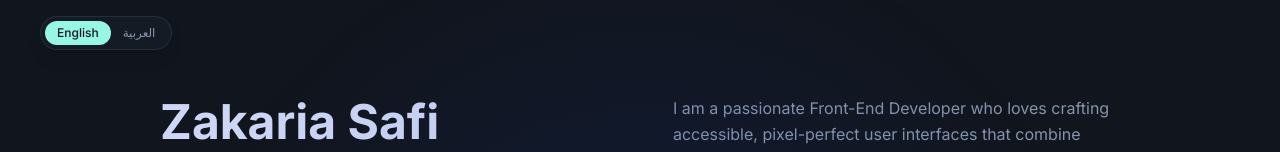
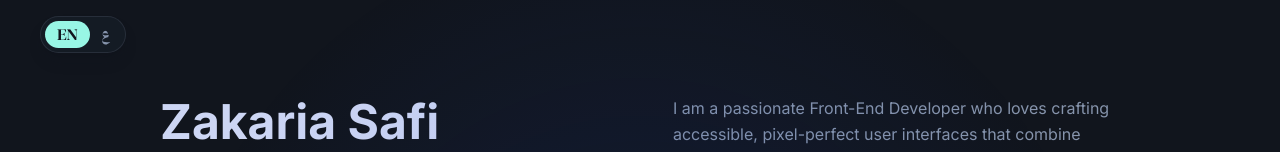
Before and after one commit to zakad00e2/portfilio, a React (Vite) app: page /en/about in a window 1280 px wide. Shown: the top 152 px of the page. Built offline with nearby package versions, Linux system fonts and the light colour scheme.

Commit message:
feat: enhance language switcher styling and positioning, update project image rendering

```diff
--- a/src/components/portfolio/LanguageSwitcher.tsx
+++ b/src/components/portfolio/LanguageSwitcher.tsx
@@ -12,7 +12,7 @@ export const LanguageSwitcher = () => {
 
   return (
     <div
-      className="inline-flex rounded-full border border-slate-light/10 bg-navy-light/80 p-1 text-xs font-medium shadow-lg shadow-background/20 backdrop-blur"
+      className="language-switcher-type inline-flex rounded-full border border-slate-light/10 bg-navy-light/80 p-1 shadow-lg shadow-background/20 backdrop-blur"
       role="group"
       dir="ltr"
       aria-label={t("common.languageSwitcher")}
--- a/src/components/portfolio/Projects.tsx
+++ b/src/components/portfolio/Projects.tsx
@@ -37,6 +37,13 @@ export const Projects = () => {
               <div className="group relative grid gap-4 pb-1 transition-all sm:grid-cols-8 sm:gap-8 md:gap-4 lg:hover:!opacity-100 lg:group-hover/list:opacity-50">
                 <div className="absolute -inset-x-4 -inset-y-4 z-0 hidden rounded-lg transition motion-reduce:transition-none lg:-inset-x-6 lg:block lg:group-hover:bg-slate-light/[0.03] lg:group-hover:shadow-[inset_0_1px_0_0_rgba(148,163,184,0.1)] lg:group-hover:drop-shadow-lg" />
 
+                <img
+                  src={project.image}
+                  alt={project.title}
+                  loading="lazy"
+                  className="rounded border-2 border-slate/10 transition group-hover:border-slate/30 sm:order-1 sm:col-span-2 sm:translate-y-1"
+                />
+
                 <div className="z-10 sm:order-2 sm:col-span-6">
                   <h3>
                     {project.url ? (
@@ -74,12 +81,6 @@ export const Projects = () => {
                   </ul>
                 </div>
 
-                <img
-                  src={project.image}
-                  alt={project.title}
-                  loading="lazy"
-                  className="rounded border-2 border-slate/10 transition group-hover:border-slate/30 sm:order-1 sm:col-span-2 sm:translate-y-1"
-                />
               </div>
             </li>
           ))}
--- a/src/i18n/locales.ts
+++ b/src/i18n/locales.ts
@@ -3,15 +3,15 @@ export const languageStorageKey = "zakaria-portfolio-language";
 export const languages = {
   en: {
     code: "en",
-    label: "English",
-    nativeName: "English",
+    label: "EN",
+    nativeName: "EN",
     dir: "ltr",
     locale: "en_US",
   },
   ar: {
     code: "ar",
     label: "Arabic",
-    nativeName: "العربية",
+    nativeName: "ع",
     dir: "rtl",
     locale: "ar_AR",
   },
--- a/src/i18n/resources.ts
+++ b/src/i18n/resources.ts
@@ -211,7 +211,7 @@ export const resources = {
         paragraphs: [
           "أنا مطور واجهات أمامية شغوف ببناء واجهات مستخدم سهلة الوصول ودقيقة في تفاصيلها، تجمع بين التصميم المدروس والهندسة المتينة. أعمل في المساحة التي يلتقي فيها التصميم بالتطوير، حيث تتحول الأفكار الإبداعية إلى تجارب واضحة، أنيقة، وسريعة الاستخدام.",
           "أعمل حالياً كمطور واجهات أمامية مستقل، وأقدم حلول ويب مخصصة لعملاء من قطاعات مختلفة. أركز على بناء واجهات عالية الجودة وسهلة الاستخدام ومتوافقة مع معايير الويب الحديثة، مع اهتمام خاص بإمكانية الوصول حتى تكون التجربة شاملة ومريحة لجميع المستخدمين.",
-          "تخرجت مؤخراً بتقدير امتياز في هندسة البرمجيات، وهي تجربة منحتني أساساً قوياً في مبادئ تطوير البرمجيات، تصميم الأنظمة، وهياكل البيانات. خلال الدراسة عملت على مشاريع تطبيقية متعددة ساعدتني على تحويل المعرفة النظرية إلى حلول عملية، وزادت شغفي ببناء تجارب ويب تفاعلية واحترافية.",
+          "تخرجت مؤخراً بتقدير امتياز من كلية هندسة البرمجيات، وهي تجربة منحتني أساساً قوياً في مبادئ تطوير البرمجيات، تصميم الأنظمة، وهياكل البيانات. خلال الدراسة عملت على مشاريع تطبيقية متعددة ساعدتني على تحويل المعرفة النظرية إلى حلول عملية، وزادت شغفي ببناء تجارب ويب تفاعلية واحترافية.",
         ],
       },
       experience: {
--- a/src/index.css
+++ b/src/index.css
@@ -129,6 +129,42 @@ All colors MUST be HSL.
 }
 
 @layer components {
+  .language-switcher-position {
+    width: max-content;
+    left: 1rem;
+  }
+
+  .language-switcher-type {
+    font-family: 'Thmanyah Serif Display', ui-serif, Georgia, Cambria, "Times New Roman", Times, serif;
+    font-size: 0.95rem;
+    font-weight: 700;
+    letter-spacing: 0;
+  }
+
+  html[lang="en"] .language-switcher-position {
+    right: 1rem;
+    left: auto;
+  }
+
+  @media (min-width: 768px) {
+    .language-switcher-position {
+      left: 2rem;
+    }
+
+    html[lang="en"] .language-switcher-position {
+      right: 2rem;
+      left: auto;
+    }
+  }
+
+  @media (min-width: 1024px) {
+    .language-switcher-position,
+    html[lang="en"] .language-switcher-position {
+      right: auto;
+      left: 2.5rem;
+    }
+  }
+
   .inline-link {
     @apply relative text-slate-light font-semibold transition-colors duration-200;
     text-decoration: none;
--- a/src/pages/Index.tsx
+++ b/src/pages/Index.tsx
@@ -59,7 +59,7 @@ const Index = () => {
     <div className="min-h-screen bg-background relative">
       <LocalizedSeo />
       <MouseFollower />
-      <div className="fixed left-4 top-4 z-40 md:left-8 lg:left-10">
+      <div className="language-switcher-position fixed top-4 z-40">
         <LanguageSwitcher />
       </div>
       <a
```
